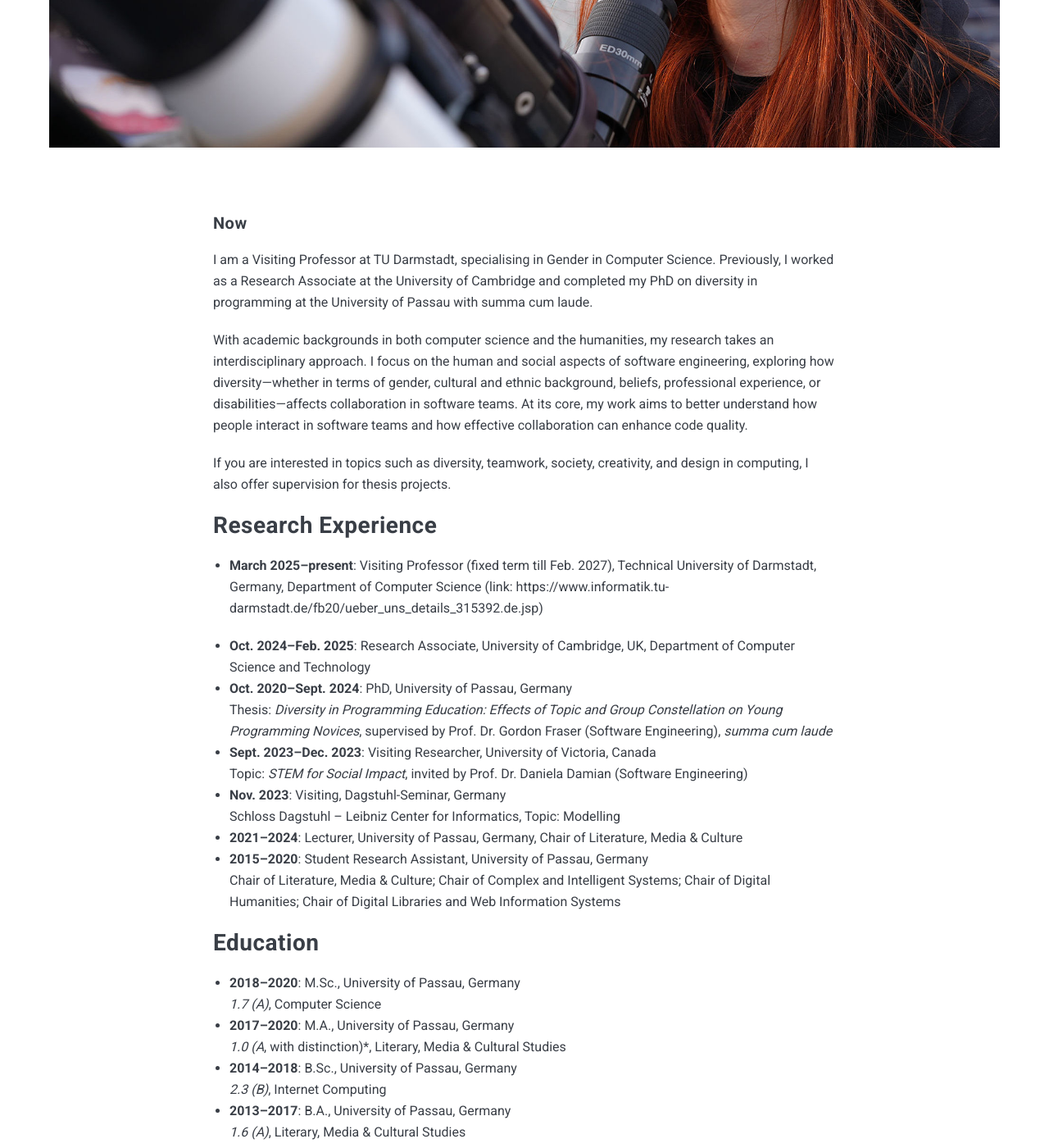
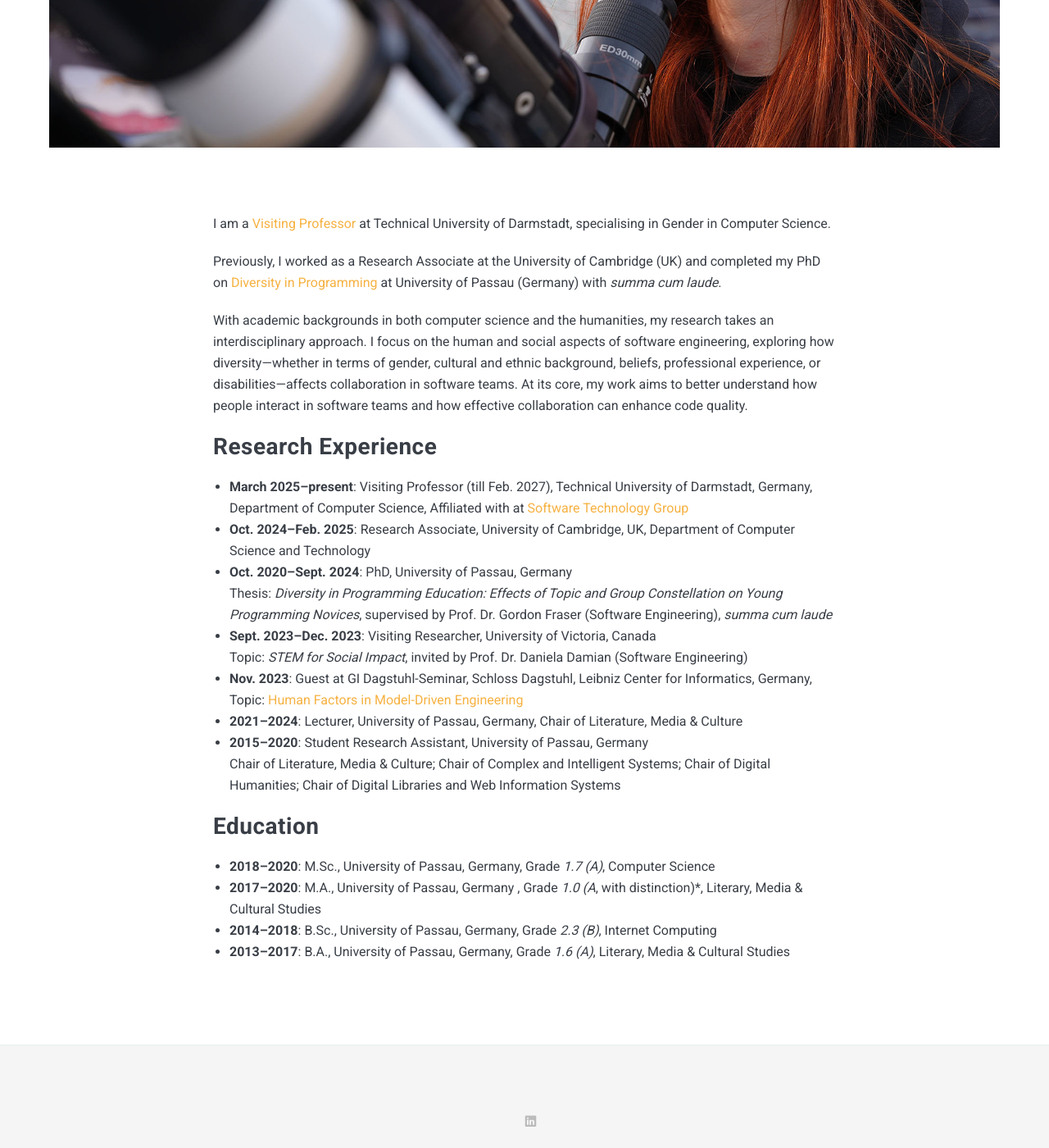
Before and after one commit to IsaGrassl/IsaGrassl.github.io, a Jekyll site: the page built from _pages/about.md, in a window 1280 px wide and 1400 px high, scrolled down 731 px. Shown: the whole window at 82% size. Built offline with Jekyll 4.4.1, drawn with Linux system fonts in a browser that asks for light colours; nearby versions of some CDN libraries.

Commit message:
update about page

```diff
--- a/_pages/about.md
+++ b/_pages/about.md
@@ -5,35 +5,29 @@ permalink: /about/
 image: header.jpg
 ---
 
+I am a [Visiting Professor](https://www.informatik.tu-darmstadt.de/fb20/ueber_uns_details_315392.en.jsp) at Technical University of Darmstadt, specialising in Gender in Computer Science.
 
-#### Now
-I am a Visiting Professor at TU Darmstadt, specialising in Gender in Computer Science. Previously, I worked as a Research Associate at the University of Cambridge and completed my PhD on diversity in programming at the University of Passau with summa cum laude.
+Previously, I worked as a Research Associate at the University of Cambridge (UK) and completed my PhD on [Diversity in Programming](https://opus4.kobv.de/opus4-uni-passau/frontdoor/index/index/year/2024/docId/1504) at University of Passau (Germany) with *summa cum laude*.
 
 With academic backgrounds in both computer science and the humanities, my research takes an interdisciplinary approach. I focus on the human and social aspects of software engineering, exploring how diversity—whether in terms of gender, cultural and ethnic background, beliefs, professional experience, or disabilities—affects collaboration in software teams. At its core, my work aims to better understand how people interact in software teams and how effective collaboration can enhance code quality.
 
-If you are interested in topics such as diversity, teamwork, society, creativity, and design in computing, I also offer supervision for thesis projects.
 
 
 ## Research Experience
-- **March 2025–present**: Visiting Professor (fixed term till Feb. 2027), Technical University of Darmstadt, Germany, Department of Computer Science (link: https://www.informatik.tu-darmstadt.de/fb20/ueber_uns_details_315392.de.jsp)
-
+- **March 2025–present**: Visiting Professor (till Feb. 2027), Technical University of Darmstadt, Germany, Department of Computer Science, Affiliated with at [Software Technology Group](https://www.stg.tu-darmstadt.de/main_stg/staff_stg/isabella_grassl.en.jsp)
 - **Oct. 2024–Feb. 2025**: Research Associate, University of Cambridge, UK, Department of Computer Science and Technology
 - **Oct. 2020–Sept. 2024**: PhD, University of Passau, Germany
   Thesis: *Diversity in Programming Education: Effects of Topic and Group Constellation on Young Programming Novices*, supervised by Prof. Dr. Gordon Fraser (Software Engineering), *summa cum laude*
 - **Sept. 2023–Dec. 2023**: Visiting Researcher, University of Victoria, Canada
   Topic: *STEM for Social Impact*, invited by Prof. Dr. Daniela Damian (Software Engineering)
-- **Nov. 2023**: Visiting, Dagstuhl-Seminar, Germany
-  Schloss Dagstuhl – Leibniz Center for Informatics, Topic: Modelling
+- **Nov. 2023**: Guest at GI Dagstuhl-Seminar, Schloss Dagstuhl, Leibniz Center for Informatics, Germany,
+Topic: [Human Factors in Model-Driven Engineering](https://www.dagstuhl.de/23473)
 - **2021–2024**: Lecturer, University of Passau, Germany, Chair of Literature, Media & Culture
 - **2015–2020**: Student Research Assistant, University of Passau, Germany
   Chair of Literature, Media & Culture; Chair of Complex and Intelligent Systems; Chair of Digital Humanities; Chair of Digital Libraries and Web Information Systems
 
 ## Education
-- **2018–2020**: M.Sc., University of Passau, Germany
-  *1.7 (A)*, Computer Science
-- **2017–2020**: M.A., University of Passau, Germany
-  *1.0 (A*, with distinction)*, Literary, Media & Cultural Studies
-- **2014–2018**: B.Sc., University of Passau, Germany
-  *2.3 (B)*, Internet Computing
-- **2013–2017**: B.A., University of Passau, Germany
-  *1.6 (A)*, Literary, Media & Cultural Studies
+- **2018–2020**: M.Sc., University of Passau, Germany, Grade *1.7 (A)*, Computer Science
+- **2017–2020**: M.A., University of Passau, Germany , Grade *1.0 (A*, with distinction)*, Literary, Media & Cultural Studies
+- **2014–2018**: B.Sc., University of Passau, Germany, Grade *2.3 (B)*, Internet Computing
+- **2013–2017**: B.A., University of Passau, Germany, Grade *1.6 (A)*, Literary, Media & Cultural Studies
```
